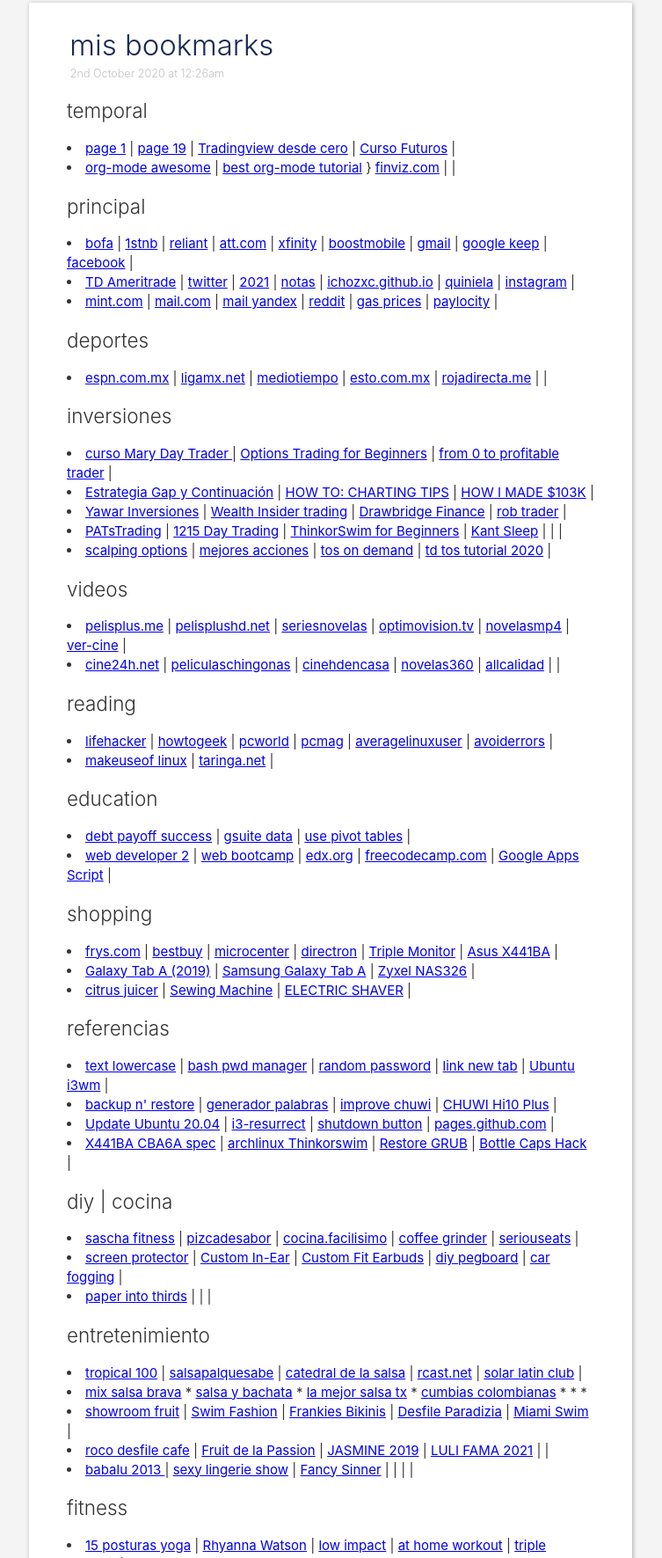
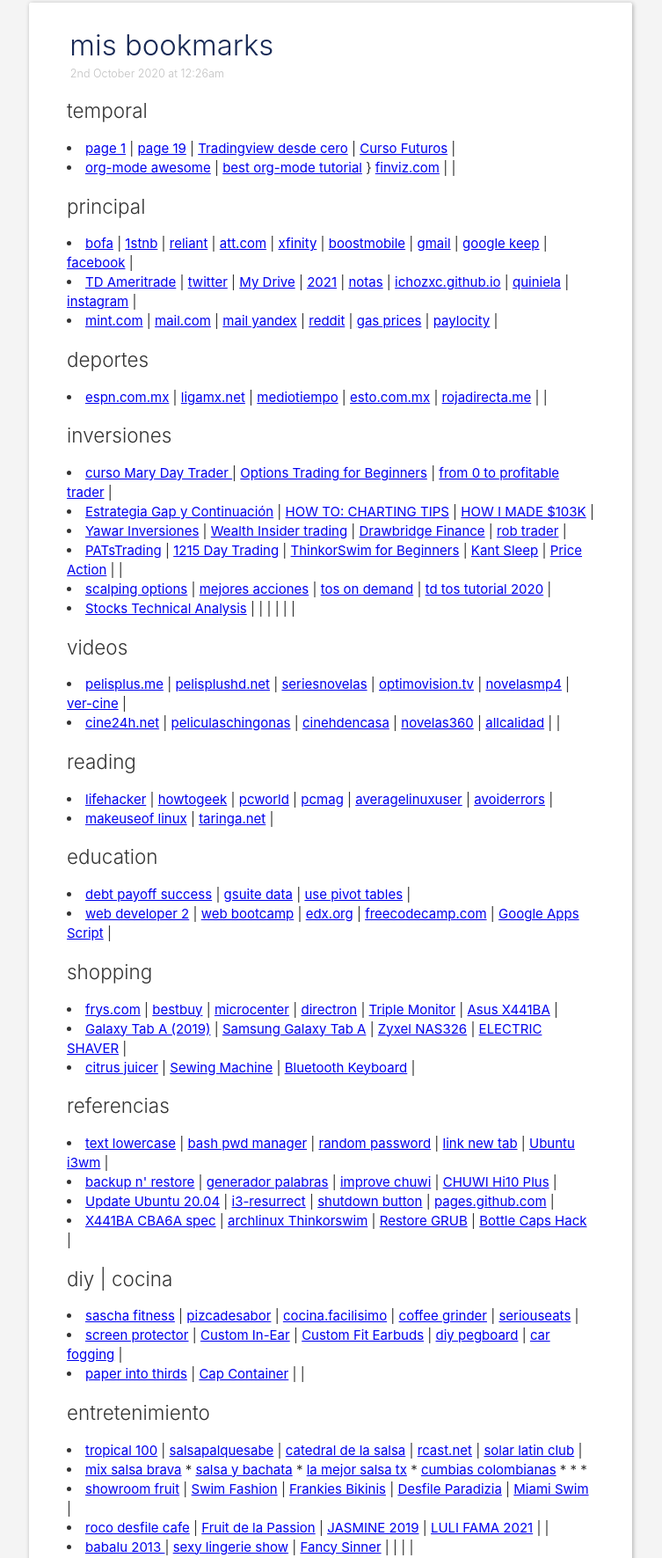
Before and after one commit to ichozxc/ichozxc.github.io, a plain HTML site: page index.html in a window 1280 px wide. Shown: the part 53-1824 px from the top of the page at 88% size, without its empty margins (9-762 px from the left). Drawn offline with Linux system fonts and the light colour scheme.

Commit message:
commit #349

```diff
--- a/index.html
+++ b/index.html
@@ -59,6 +59,7 @@
 
     <li> <a href="https://www.tdameritrade.com/home.page">TD Ameritrade</a> |
          <a href="http://www.twitter.com/">twitter</a> |
+         <a href="https://drive.google.com/drive/my-drive">My Drive</a> |
          <a href="https://docs.google.com/spreadsheets/d/1jAmGyJZqT_v59_t5ndsKSH1lpo2BJRPH9HFh6Yz2Y_8/edit#gid=680333604">2021</a> |
          <a href="https://docs.google.com/document/d/1_BsHXRp4vsxDL9U50tGLZnyW_ZVap0SRcKoY3vkOCbM/edit">notas</a> |
          <a href="https://github.com/ichozxc/ichozxc.github.io/blob/master/index.html">ichozxc.github.io</a> |
@@ -111,7 +112,7 @@
          <a href="https://www.youtube.com/channel/UCJvCaDLXHvEkkQnAOT2Hp0g">1215 Day Trading</a> |
          <a href="https://www.youtube.com/watch?v=iTHNYHYT4lA">ThinkorSwim for Beginners</a> |
          <a href="https://www.youtube.com/channel/UC7bKAQwViW_72mTor6MWbBA/videos">Kant Sleep</a> |
-         <a href=""></a> |
+         <a href="https://www.youtube.com/watch?v=K3nr8kAtfI8">Price Action</a> |
          <a href=""></a> |
     </li>
 
@@ -121,6 +122,15 @@
          <a href="https://www.youtube.com/results?search_query=como+usar+tos+on+demand">tos on demand</a> |
          <a href="https://www.youtube.com/watch?v=Hjn40uLaewQ">td tos tutorial 2020</a> |
     </li>
+
+    <li> <a href="https://www.youtube.com/watch?v=w4wEK5lUtuY">Stocks Technical Analysis</a> |
+         <a href=""></a> |
+         <a href=""></a> |
+         <a href=""></a> |
+         <a href=""></a> |
+         <a href=""></a> |
+    </li>
+
 
 
 
@@ -187,11 +197,12 @@
     <li><a href="https://www.bestbuy.com/site/samsung-galaxy-tab-a-2019-10-1-32gb-black/6335112.p?skuId=6335112">Galaxy Tab A (2019)</a> |
          <a href="https://www.microcenter.com/product/602522/samsung-galaxy-tab-a---black">Samsung Galaxy Tab A</a> |
          <a href="https://www.frys.com/product/9351440?site=sr:SEARCH:MAIN_RSLT_PG">Zyxel NAS326</a> |
+         <a href="https://shavercheck.com">ELECTRIC SHAVER</a> |
     </li>
 
     <li> <a href="https://www.amazon.com/dp/B00KQ47HL0?tag=kitchengearzone-20&linkCode=ogi&th=1&psc=1">citrus juicer</a> |
          <a href="https://fitsewing.com/best-portable-sewing-machine/">Sewing Machine</a> |
-         <a href="https://shavercheck.com">ELECTRIC SHAVER</a> |
+         <a href="https://www.amazon.com/dp/B00BX0YKX4/ref=psdc_1194464_t2_B015J6TEN8?tag=georiot-us-default-20&ascsubtag=whattowatch-us-3537263308232016000-20&geniuslink=true">Bluetooth Keyboard</a> |
     </li>
 
                                     <h2>referencias</h2>
@@ -240,7 +251,7 @@
     </li>
 
     <li> <a href="https://www.youtube.com/watch?v=fCnse5IrYJc">paper into thirds</a> |
-         <a href=""></a> |
+         <a href="https://www.youtube.com/watch?v=O06ku6JNhwg">Cap Container</a> |
          <a href=""></a> |
     </li>
 
```
